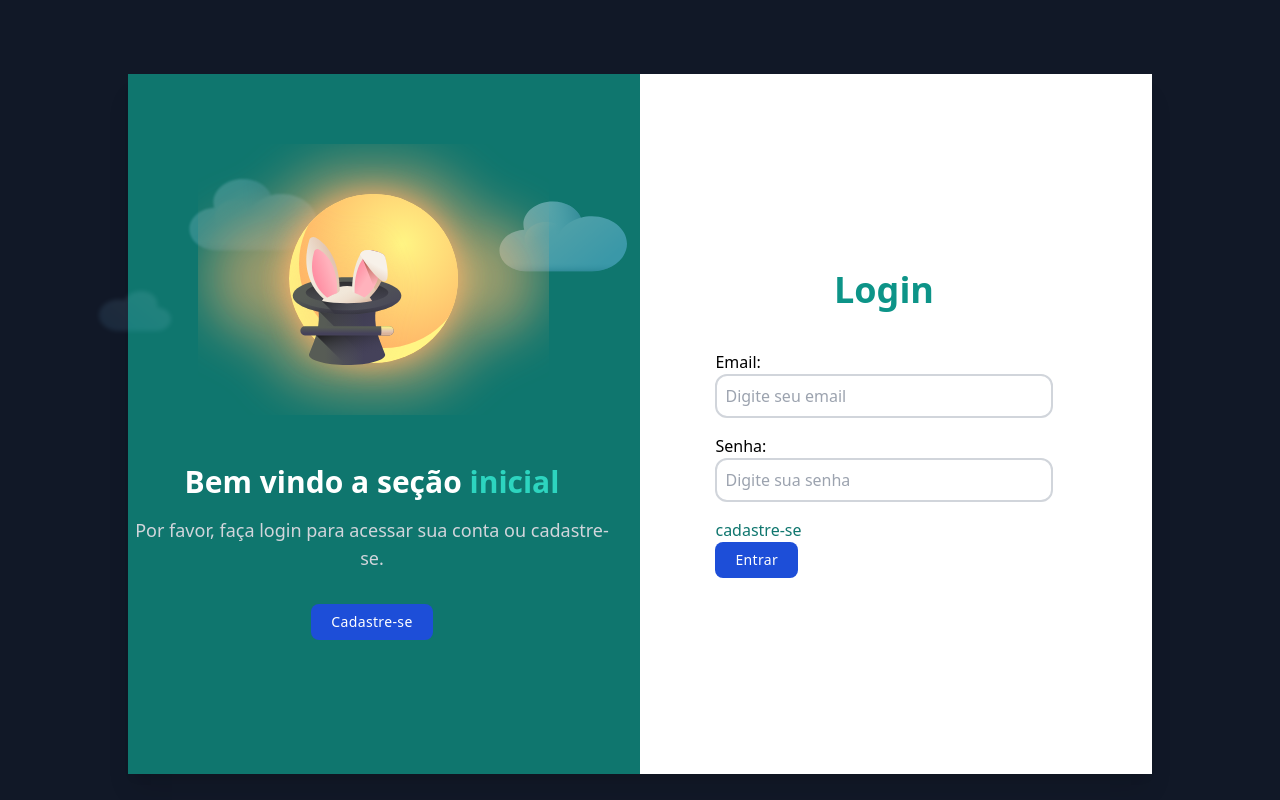
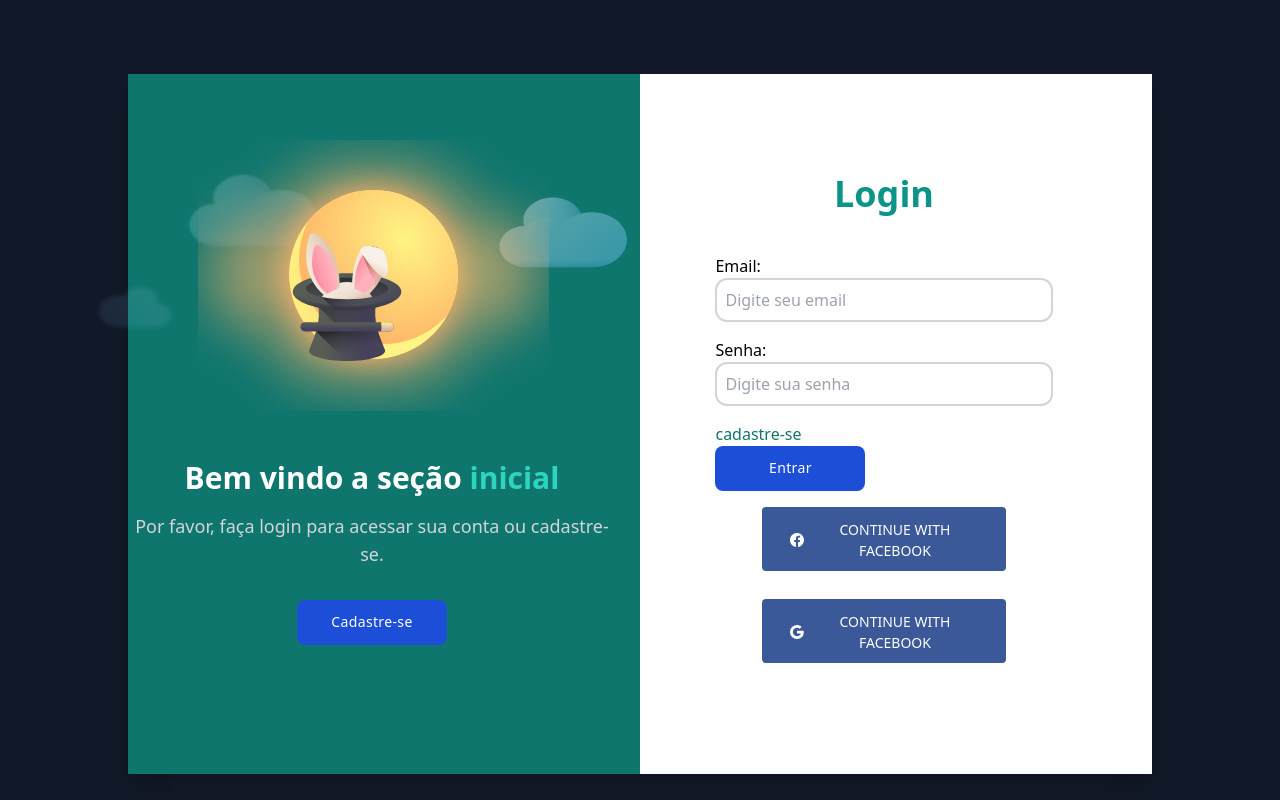
Before and after one commit to igorrm19/Projeto-previs-o-de-desastres, a React (Vite) app: page / in a window 1280 px wide. Built offline with nearby package versions, Linux system fonts and the light colour scheme; a web font is replaced by a local one.

Commit message:
fesach: criando componente svg qe passara uma prop booleana para qual svg eu quero

```diff
--- a/src/components/button.jsx
+++ b/src/components/button.jsx
@@ -1,23 +1,23 @@
-
 import PropTypes from "prop-types";
 
-const BUTTON = ({ onClick, text, hPx , wPx}) => {
-
-    return <>
-    <button onClick={onClick} className={`w-[${wPx}] h-[${hPx}] px-5 py-2 text-sm tracking-wide text-white transition-colors duration-200 bg-blue-700 rounded-lg shrink-0 sm:w-auto hover:bg-blue-600 dark:hover:bg-blue-500 dark:bg-blue-600`} >
-      {text}
-    </button>
-
-  </>
-}
+const BUTTON = ({ onClick, text }) => {
+  return (
+    <>
+      <button
+        onClick={onClick}
+        className={"w-[150px] h-[45px] px-5 py-2 text-sm tracking-wide text-white transition-colors duration-200 bg-blue-700 rounded-lg shrink-0  hover:bg-blue-600 dark:hover:bg-blue-500 dark:bg-blue-600"}
+      >
+        {text}
+      </button>
+    </>
+  );
+};
 
 //semelhante a tipos de typscript
 
 BUTTON.propTypes = {
   onClick: PropTypes.func,
-  text: PropTypes.string,
-  hPx: PropTypes.string,
-  wPx: PropTypes.string
+  text: PropTypes.string
 };
 
 export default BUTTON;
--- /dev/null
+++ b/src/features/login/components/facebookButton.jsx
@@ -0,0 +1,32 @@
+import SVGFunction from "../func/svgFunc";
+import PropTypes from "prop-types";
+
+function FacebookButton({ condicao }) {
+  return (
+    <>
+     <a
+            className="mb-3 flex w-[50%] m-4 items-center justify-center rounded bg-primary px-7 pb-2.5 pt-3 text-center text-sm font-medium uppercase leading-normal text-white shadow-primary-3 transition duration-150 ease-in-out hover:bg-primary-accent-300 hover:shadow-primary-2 focus:bg-primary-accent-300 focus:shadow-primary-2 focus:outline-none focus:ring-0 active:bg-primary-600 active:shadow-primary-2 dark:shadow-black/30 dark:hover:shadow-dark-strong dark:focus:shadow-dark-strong dark:active:shadow-dark-strong"
+            style={{ backgroundColor: "#3b5998" }}
+            href="#!"
+            role="button"
+            data-twe-ripple-init
+            data-twe-ripple-color="light">
+
+            <span
+              className="me-2 fill-white [&>svg]:mx-auto [&>svg]:h-3.5 [&>svg]:w-3.5">
+              <SVGFunction verdadeiro={condicao} />
+            </span>
+            Continue with Facebook
+          </a>
+    </>
+  );
+}
+
+FacebookButton.propTypes = {
+  condicao: PropTypes.bool,
+};
+FacebookButton.defaultProps = {
+  condicao: true,
+};
+
+export default FacebookButton;
--- a/src/features/login/components/informationCadrasto.jsx
+++ b/src/features/login/components/informationCadrasto.jsx
@@ -18,13 +18,14 @@ function InformationCadrasto() {
           Por favor, faça login para acessar sua conta ou cadastre-se.
         </p>
         <div className="flex flex-col items-center mt-8">
-          <BUTTON hPx="45px" wPx="50%" onClick={goToCadrasto} text="Cadastre-se" />
+          <BUTTON
+            onClick={goToCadrasto}
+            text="Cadastre-se"
+          />
         </div>
       </div>
     </>
   );
 }
 
-
-
 export default InformationCadrasto;
--- /dev/null
+++ b/src/features/login/func/svgFunc.jsx
@@ -0,0 +1,42 @@
+import PropTypes from "prop-types";
+
+function SVGFunction({ verdadeiro }) {
+  const bool = verdadeiro;
+  if (bool) {
+    return (
+      <>
+        <svg
+          xmlns="http://www.w3.org/2000/svg"
+          width="50"
+          height="50"
+          fill="currentColor"
+          className="bi bi-facebook"
+          viewBox="0 0 16 16"
+        >
+          <path d="M16 8.049c0-4.446-3.582-8.05-8-8.05C3.58 0-.002 3.603-.002 8.05c0 4.017 2.926 7.347 6.75 7.951v-5.625h-2.03V8.05H6.75V6.275c0-2.017 1.195-3.131 3.022-3.131.876 0 1.791.157 1.791.157v1.98h-1.009c-.993 0-1.303.621-1.303 1.258v1.51h2.218l-.354 2.326H9.25V16c3.824-.604 6.75-3.934 6.75-7.951" />
+        </svg>
+      </>
+    );
+  }else if (!bool) {
+    return (
+      <>
+        <svg
+          xmlns="http://www.w3.org/2000/svg"
+          width="30"
+          height="30"
+          fill="currentColor"
+          className="bi bi-google"
+          viewBox="0 0 16 16"
+        >
+          <path d="M15.545 6.558a9.4 9.4 0 0 1 .139 1.626c0 2.434-.87 4.492-2.384 5.885h.002C11.978 15.292 10.158 16 8 16A8 8 0 1 1 8 0a7.7 7.7 0 0 1 5.352 2.082l-2.284 2.284A4.35 4.35 0 0 0 8 3.166c-2.087 0-3.86 1.408-4.492 3.304a4.8 4.8 0 0 0 0 3.063h.003c.635 1.893 2.405 3.301 4.492 3.301 1.078 0 2.004-.276 2.722-.764h-.003a3.7 3.7 0 0 0 1.599-2.431H8v-3.08z" />
+        </svg>
+      </>
+    );
+  }
+}
+
+SVGFunction.propTypes = {
+  verdadeiro: PropTypes.bool,
+};
+
+export default SVGFunction;
--- a/src/features/login/pages/LoginPage.jsx
+++ b/src/features/login/pages/LoginPage.jsx
@@ -2,6 +2,7 @@ import BUTTON from "../../../components/button";
 import InputComponent from "../../../components/input";
 import InformationCadrasto from "../components/informationCadrasto";
 import useHooksNavigation from "../../../hooks/navegation";
+import FacebookButton from "../components/facebookButton";
 
 const LoginPage = () => {
   const { goToCadrasto } = useHooksNavigation();
@@ -13,7 +14,6 @@ const LoginPage = () => {
             <InformationCadrasto />
           </div>
           <div className="text-black flex flex-col justify-center items-center pr-6 bg-white w-full">
-
             <div className="mb-10">
               <h1 className="text-4xl font-bold text-teal-600">Login</h1>
             </div>
@@ -26,15 +26,17 @@ const LoginPage = () => {
               <div>
                 <p>Senha:</p>
                 <InputComponent text="Digite sua senha" type="password" />
-                <a className="text-teal-700 mt-40 hover:text-blue-600 hover:underline" onClick={goToCadrasto}>cadastre-se</a>
+                <a
+                  className="text-teal-700 mt-40 hover:text-blue-600 hover:underline"
+                  onClick={goToCadrasto}
+                >
+                  cadastre-se
+                </a>
               </div>
-              <BUTTON
-                hPx="45px"
-                wPx="70%"
-                onClick={goToCadrasto}
-                text="Entrar"
-              />
+              <BUTTON onClick={goToCadrasto} text="Entrar" />
             </form>
+            <FacebookButton condicao={true} />
+            <FacebookButton condicao={false} />
           </div>
         </div>
       </div>
```
Also changed, not shown: src/assets/google.svg (added).
